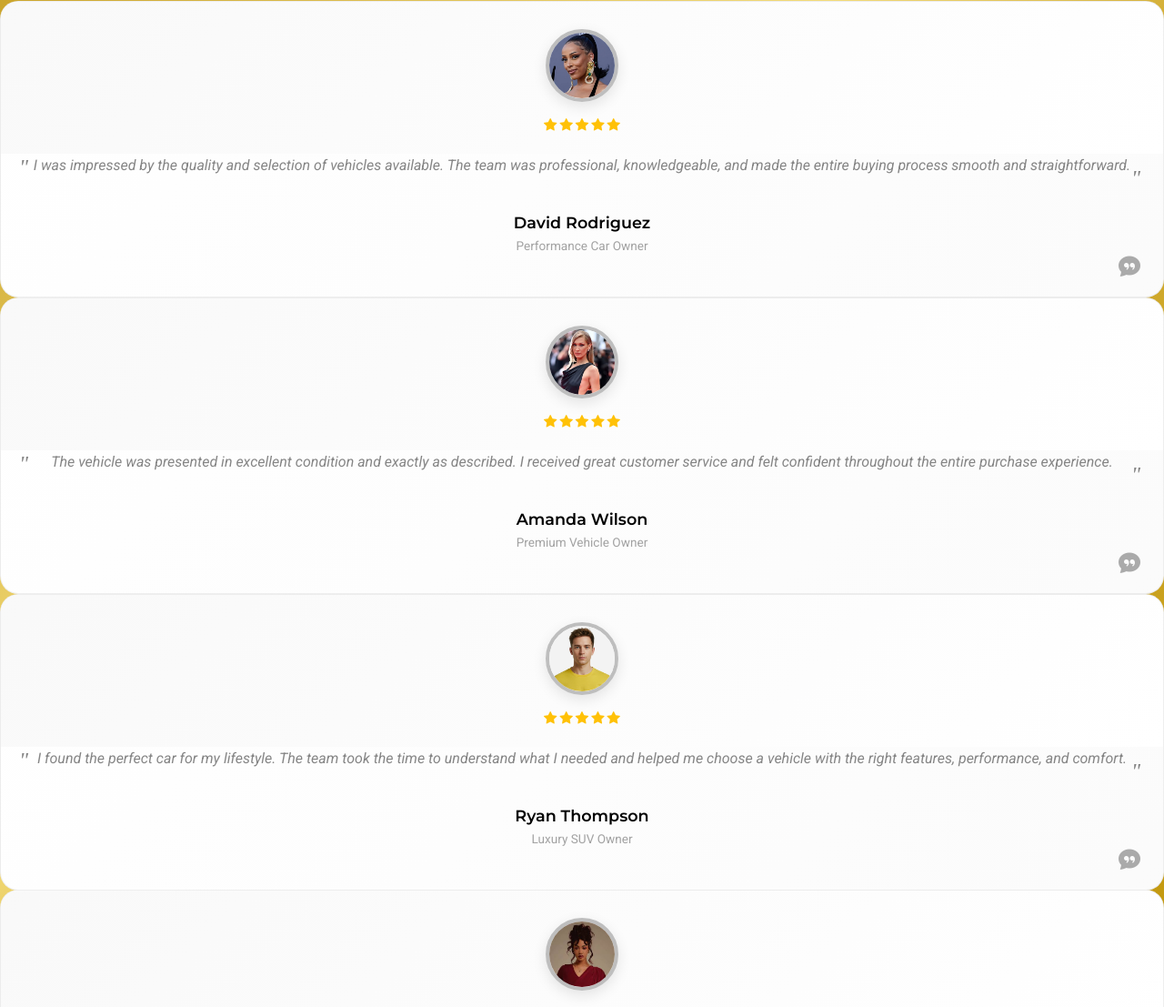
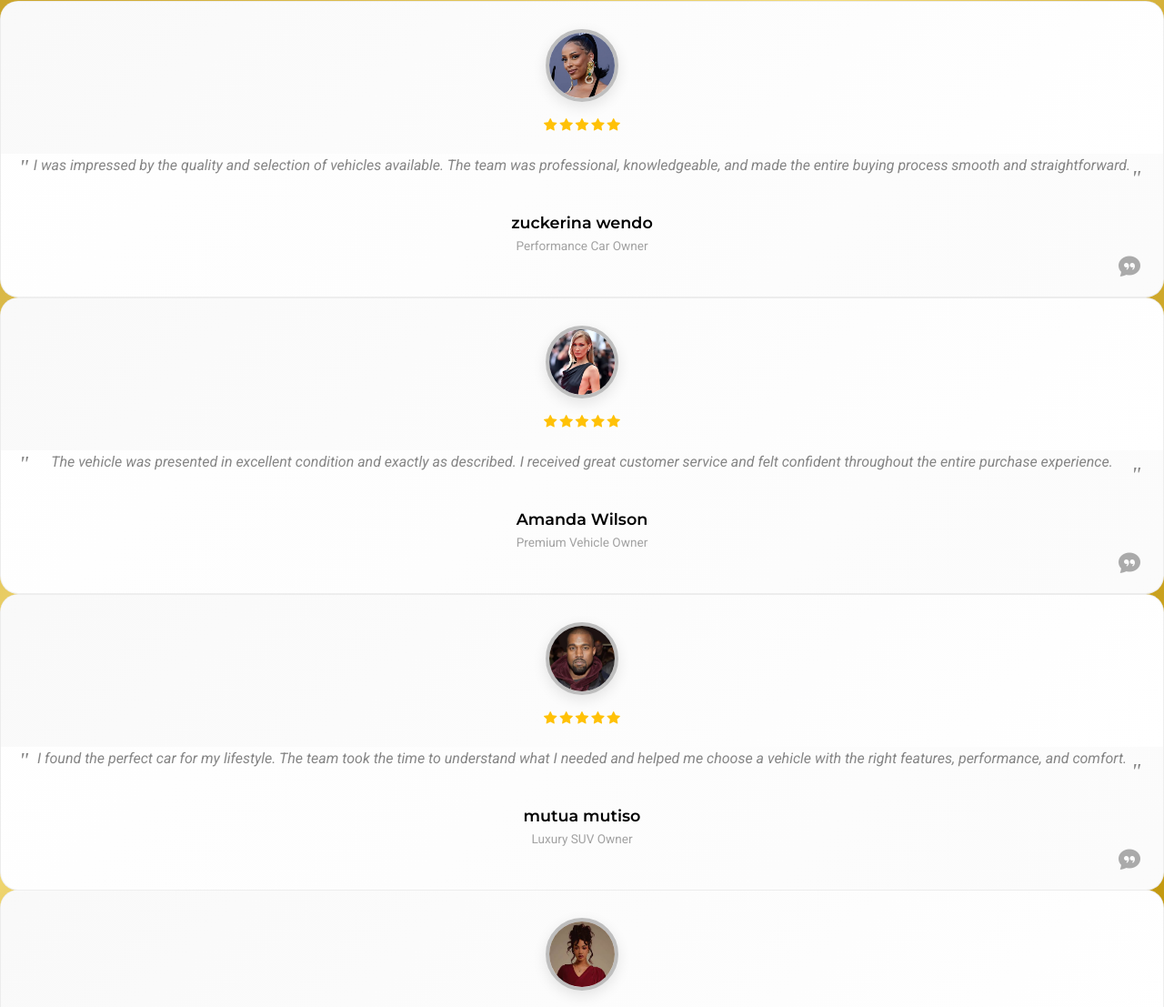
Before and after one commit to ryle-core/axis-2, a plain HTML site: page index.html in a window 1280 px wide. Shown: the part 10403-11510 px from the top of the page at 91% size. Drawn offline with Linux system fonts and the light colour scheme.

Commit message:
axis.html

```diff
--- a/index.html
+++ b/index.html
@@ -1089,7 +1089,7 @@ Discover a wide selection of quality vehicles carefully chosen to meet different
     </div>
 
     <div class="testimonial-footer">
-      <h5>David Rodriguez</h5>
+      <h5>zuckerina wendo</h5>
       <span>Performance Car Owner</span>
       <div class="quote-icon">
         <i class="bi bi-chat-quote-fill"></i>
@@ -1134,7 +1134,7 @@ Discover a wide selection of quality vehicles carefully chosen to meet different
 <div class="swiper-slide">
   <div class="testimonial-item" data-aos="zoom-in" data-aos-delay="500">
     <div class="testimonial-header">
-      <img src="assets/img/person/person-m-12.webp" alt="Ryan Thompson" class="img-fluid" loading="lazy">
+      <img src="assets/img/kanye.png" alt="Ryan Thompson" class="img-fluid" loading="lazy">
       <div class="rating">
         <i class="bi bi-star-fill"></i>
         <i class="bi bi-star-fill"></i>
@@ -1153,7 +1153,7 @@ Discover a wide selection of quality vehicles carefully chosen to meet different
     </div>
 
     <div class="testimonial-footer">
-      <h5>Ryan Thompson</h5>
+      <h5>mutua mutiso</h5>
       <span>Luxury SUV Owner</span>
       <div class="quote-icon">
         <i class="bi bi-chat-quote-fill"></i>
```
Also changed, not shown: assets/img/kanye.png (added).
